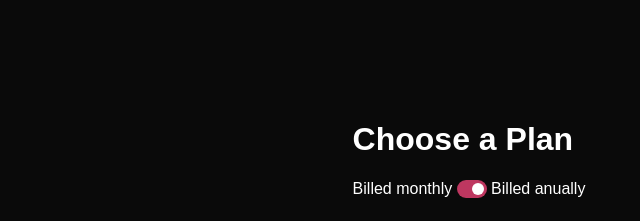
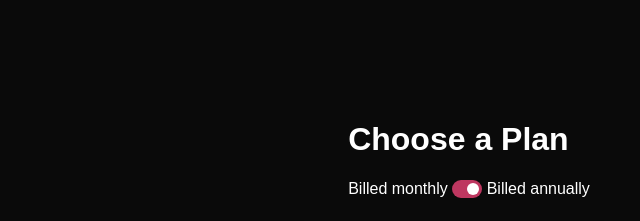
Before and after one commit to pinkman030/css-workspace, a plain HTML site: page pricing-page/index.html in a window 1280 px wide. Shown: the top 221 px of the page, 171-811 px from the left. Drawn offline with Linux system fonts and the light colour scheme.

Commit message:
pricing page add

```diff
--- a/pricing-page/index.html
+++ b/pricing-page/index.html
@@ -15,7 +15,7 @@
         <p>Billed monthly <label class="switch">
             <input type="checkbox" checked>
             <span class="slider round"></span>
-          </label> Billed anually</p>
+          </label> Billed annually</p>
 
     </header>
 
```
